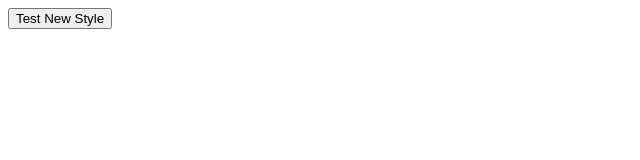
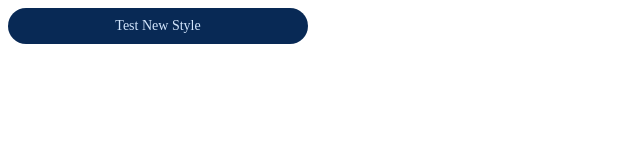
Before and after one commit to mostafaali2x/test-new-style, a plain HTML site: page index.html in a window 1280 px wide. Shown: the whole page, without its empty margins (0-640 px from the left). Drawn offline with Linux system fonts and the light colour scheme.

Commit message:
first commit

```diff
--- /dev/null
+++ b/build/css/_variables.css
@@ -0,0 +1,14 @@
+/**
+ * Do not edit directly
+ * Generated on Sat, 30 Mar 2024 06:41:56 GMT
+ */
+
+:root {
+  --sd-global-font: Almarai;
+  --sd-global-width: 300px;
+  --sd-global-hight: 36px;
+  --sd-global-text-color: #d3e6fd;
+  --sd-global-bg-color: #082955;
+  --sd-global-border: 24px;
+  --sd-global-font-size: 14px;
+}
--- a/index.html
+++ b/index.html
@@ -3,9 +3,23 @@
 <head>
     <meta charset="UTF-8">
     <meta name="viewport" content="width=device-width, initial-scale=1.0">
+    <link rel="stylesheet" href="build/css/_variables.css">
     <title>Document</title>
 </head>
 <body>
+    <style>
+        button {
+            background-color: var(--sd-global-bg-color);
+            color: var(--sd-global-text-color);
+            font-size: var(--sd-global-font-size);
+            border-radius: var(--sd-global-border);
+            height: var(--sd-global-hight);
+            width: var(--sd-global-width);
+            font-family: var(--sd-global-font);
+            border: none;
+            padding: 0 16px;
+        }
+    </style>
     <button>
         Test New Style
     </button>
```
Also changed, not shown: build/android/src/main/res/values/style_dictionary_colors.xml (added, +9 -0 lines), config.json (added, +23 -0 lines).
